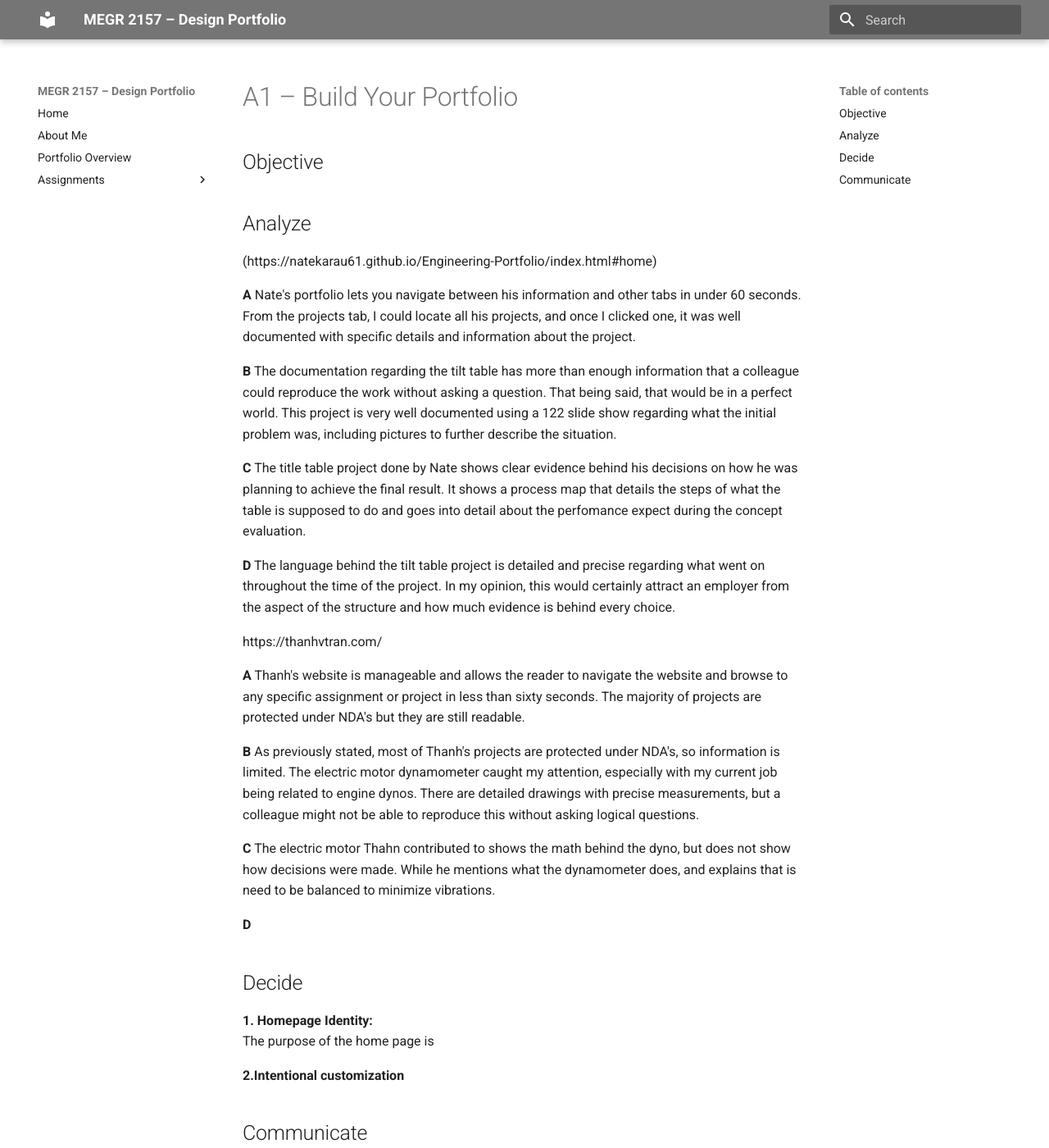
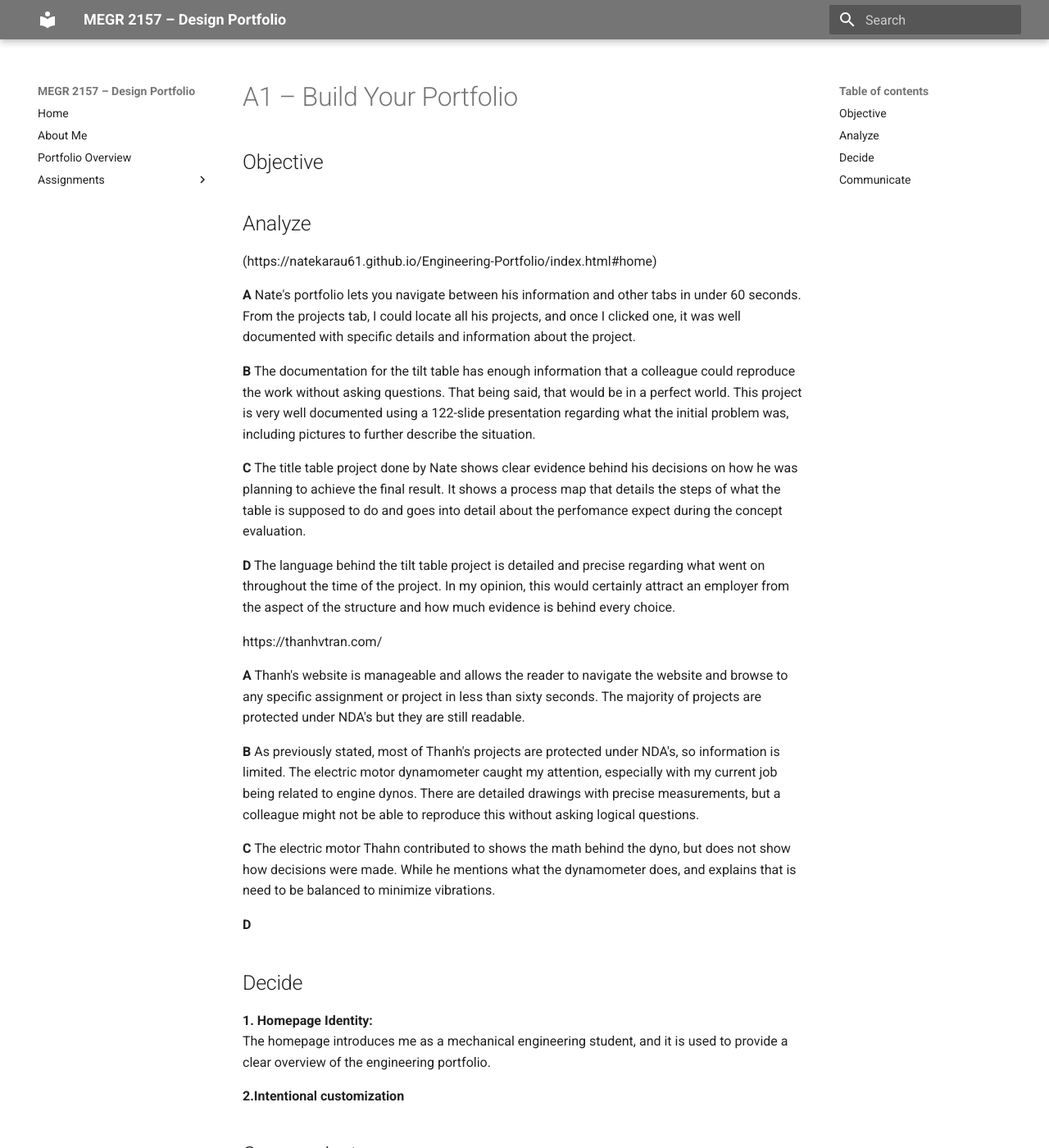
Before and after one commit to JHernPR/MEGR-2157-portfolio, an MkDocs documentation site: the page built from docs/assignments/A01/index.md, in a window 1280 px wide and 1400 px high. Shown: the whole window at 82% size. Built offline with MkDocs 1.6.1 and Material for MkDocs 9.7.7, drawn with Linux system fonts in a browser that asks for light colours.

Commit message:
Update index.md

```diff
--- a/docs/assignments/A01/index.md
+++ b/docs/assignments/A01/index.md
@@ -10,7 +10,7 @@
 Nate's portfolio lets you navigate between his information and other tabs in under 60 seconds. From the projects tab, I could locate all his projects, and once I clicked one, it was well documented with specific details and information about the project.
 
 **B**
-The documentation regarding the tilt table has more than enough information that a colleague could reproduce the work without asking a question. That being said, that would be in a perfect world. This project is very well documented using a 122 slide show regarding what the initial problem was, including pictures to further describe the situation.
+The documentation for the tilt table has enough information that a colleague could reproduce the work without asking questions. That being said, that would be in a perfect world. This project is very well documented using a 122-slide presentation regarding what the initial problem was, including pictures to further describe the situation.
 
 **C**
 The title table project done by Nate shows clear evidence behind his decisions on how he was planning to achieve the final result. It shows a process map that details the steps of what the table is supposed to do and goes into detail about the perfomance expect during the concept evaluation.
@@ -33,7 +33,7 @@ The electric motor Thahn contributed to shows the math behind the dyno, but does
 
 ## Decide
 **1. Homepage Identity:**
-The purpose of the home page is
+The homepage introduces me as a mechanical engineering student, and it is used to provide a clear overview of the engineering portfolio.
 
 
 **2.Intentional customization**
```
